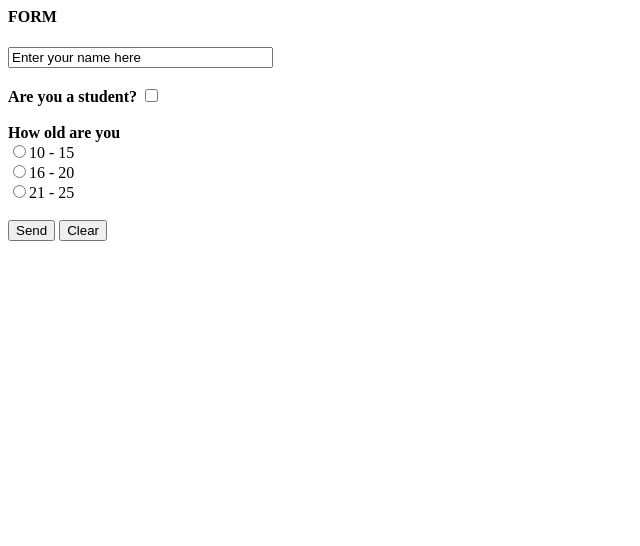
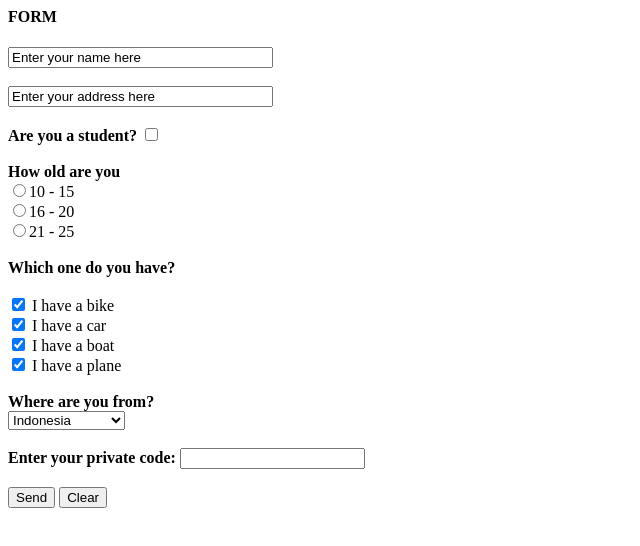
Before and after one commit to hanoeyf/Design-dan-Pemrograman-Web, a plain HTML site: page pertemuan1/buatForm.html in a window 1280 px wide. Shown: the whole page, without its empty margins (0-640 px from the left). Drawn offline with Linux system fonts and the light colour scheme.

Commit message:
modifikasi tabel sampai password

```diff
--- a/pertemuan1/buatForm.html
+++ b/pertemuan1/buatForm.html
@@ -8,6 +8,8 @@
             <h4>FORM</h4>
             <input type="text" name="var1" size="30" value="Enter your name here">
             <BR></BR>
+            <input type="text" name="address" size="30" value="Enter your address here">
+            <br><br>
             <B>Are you a student?</B>
             <input type="checkbox" name="var3">
             <BR></BR>
@@ -17,6 +19,26 @@
                 <input type="radio" name="var4" value="r2">16 - 20 <BR>
                 <input type="radio" name="var4" value="r3">21 - 25 <BR><BR>
 
+            <b>Which one do you have?</b><br><br>
+            <input type="checkbox" name="vehicle1" value="Bike" checked> I have a bike <br>
+            <input type="checkbox" name="vehicle2" value="Car" checked> I have a car <br>
+            <input type="checkbox" name="vehicle3" value="Boat" checked> I have a boat <br>
+            <input type="checkbox" name="vehicle4" value="Plane" checked> I have a plane <br>
+
+            <br>
+            <b>Where are you from?</b>
+                <br>
+                <select name="var6" size="1">
+                    <option value="ID" selected>Indonesia
+                    <option value="BG">Bulgaria
+                    <option value="UK">United Kingdom
+                    <option value="USA">USA
+                </select>
+                    <br><br>
+
+                    <b>Enter your private code:</b>
+                    <input type="password" name="password" size="20">
+                    <br><br>
             <input type="submit" name="var5" value="Send">
             <input type="reset" name="var6" value="Clear">
 
```
